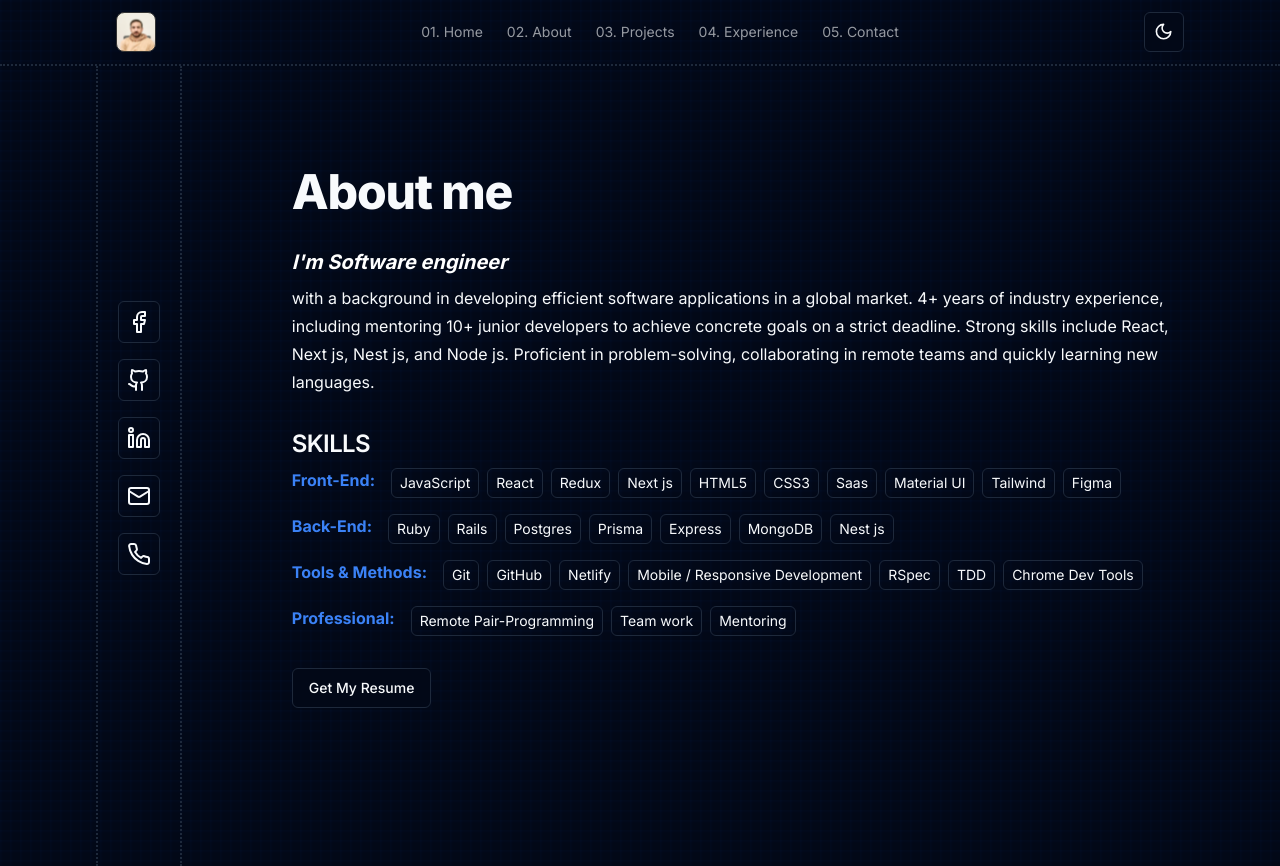
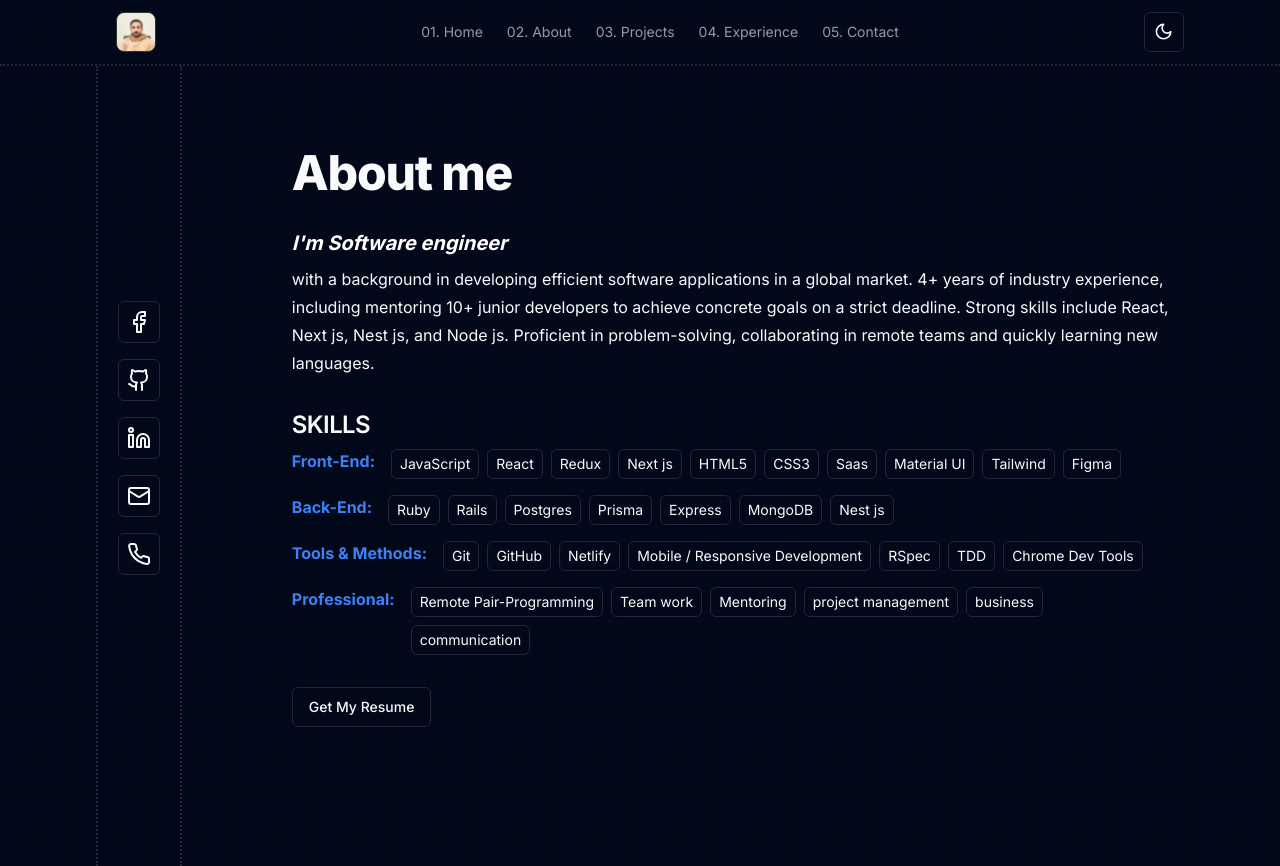
Before and after one commit to shahzaman900/my-portfolio, a React (Vite) app: page /about in a window 1280 px wide. Built offline with nearby package versions, Linux system fonts and the light colour scheme.

Commit message:
update about me

```diff
--- a/src/components/aboutMe.tsx
+++ b/src/components/aboutMe.tsx
@@ -15,7 +15,7 @@ let skills = [
   },
   {
     name: 'Professional',
-    skill: ['Remote Pair-Programming', 'Team work', 'Mentoring']
+    skill: ['Remote Pair-Programming', 'Team work', 'Mentoring', 'project management', 'business', 'communication']
   },
 ]
 
```
